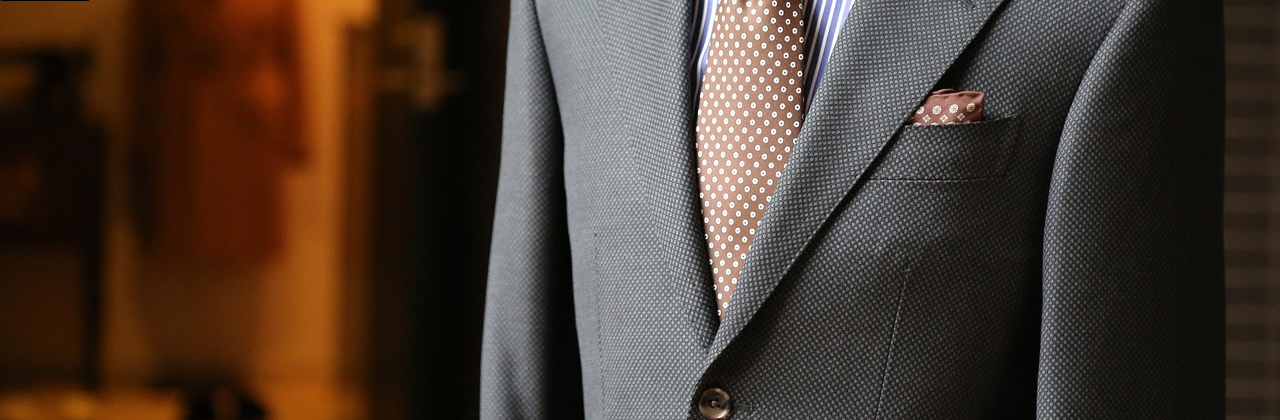
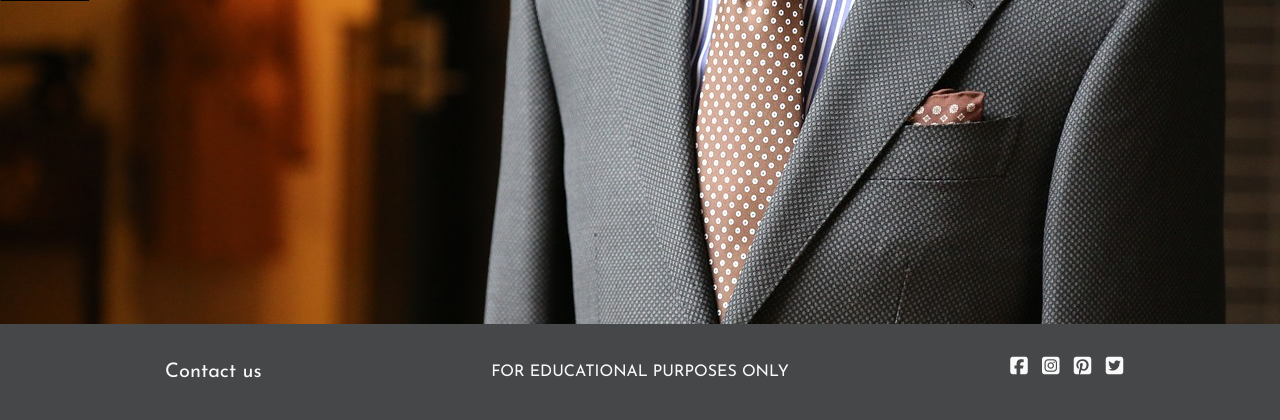
Before and after one commit to tealhorizon87/ms4_right-fit-tailoring, a Django app: page /accounts/signup/ in a window 1280 px wide. Shown: the part 380-800 px from the top of the page. Run offline with Django 3.2, Linux system fonts and the light colour scheme; parts of the project's set-up code (start-up, migrations or seed data) failed here and were passed over; some libraries are stand-ins or nearby versions; some web fonts are replaced.

Commit message:
Add footer and home page jumbotron with styling

```diff
--- a/static/css/style.css
+++ b/static/css/style.css
@@ -29,6 +29,10 @@ body {
   font-family: "Italianno", cursive;
 }
 
+.white-font {
+  color: var(--my-white);
+}
+
 /* -------------------------------------Background image */
 body {
   background: url("/media/hero-lg.jpg") no-repeat fixed;
@@ -44,14 +48,6 @@ header {
   color: var(--my-white);
 }
 
-header a {
-  color: var(--my-white);
-}
-
-header i {
-  color: var(--my-white);
-}
-
 .offer-banner {
   background-color: var(--my-blue);
 }
@@ -64,3 +60,51 @@ header i {
 .search-bar button {
   border-color: var(--my-grey);
 }
+
+/* ----------------------------------------Footer styles */
+footer {
+  background-color: var(--my-dark-grey);
+  color: var(--my-white);
+  min-height: 6rem;
+}
+
+footer .row {
+  min-height: 6rem;
+}
+
+/* --------------------------------------------Home page */
+.header-spacer {
+  padding-top: 300px;
+}
+
+.jumbotron {
+  position: fixed;
+}
+
+.jumbotron h2 {
+  font-size: 3rem;
+}
+
+.jumbotron p {
+  font-size: 3rem;
+}
+
+.button-box {
+  border: 1px solid var(--my-blue);
+  border-radius: 2rem;
+  background-color: var(--my-blue);
+  padding: 0.5rem 2rem;
+}
+
+/* ----------------------------------------Media Queries */
+
+/* adjust the position of background image on medium and
+smaller screens */
+@media (max-width: 767px) {
+  body {
+    background: url("/media/hero-lg.jpg") no-repeat fixed;
+    background-size: cover;
+    background-position: -450px 120px;
+    height: calc(100vh - 152px);
+  }
+}
--- a/templates/base.html
+++ b/templates/base.html
@@ -17,6 +17,9 @@
       <link rel="stylesheet" href="{% static 'css/style.css' %}">
     {% endblock %}
 
+    {% block extra_css %}
+    {% endblock %}
+
     {% block corejs %}
       <script src="https://kit.fontawesome.com/b0451faeb3.js" crossorigin="anonymous"></script>
       <script src="https://cdn.jsdelivr.net/npm/jquery@3.5.1/dist/jquery.slim.min.js" integrity="sha384-DfXdz2htPH0lsSSs5nCTpuj/zy4C+OGpamoFVy38MVBnE+IbbVYUew+OrCXaRkfj" crossorigin="anonymous"></script>
@@ -29,7 +32,7 @@
     <header class="container-fliud fixed-top">
       <div class="row">
         <div class="col col-9 col-sm-8 col-md-4 text-lg-left my-auto p-0">
-          <a href="{% url 'home' %}" class="nav-link pr-0">
+          <a href="{% url 'home' %}" class="nav-link pr-0 white-font">
             <h1 class="logo">Right Fit Tailoring</h1>
           </a>
         </div>
@@ -39,7 +42,7 @@
               <input class="form-control" type="search" placeholder="Search" aria-label="Search">
               <div class="input-group-append">
                 <button class="btn" type="submit">
-                  <i class="fas fa-search"></i>
+                  <i class="fas fa-search white-font"></i>
                 </button>
               </div>
             </div>
@@ -48,7 +51,7 @@
         <div class="col col-3 col-sm-4 my-auto">
           <ul class="list-inline text-left text-sm-center my-0">
             <li class="list-inline-item d-none d-sm-inline-block mr-sm-3">
-              <a href="#" class="nav-link p-0">
+              <a href="#" class="nav-link p-0 white-font">
                 <div class="text-center">
                   <div><i class="fas fa-user"></i></div>
                   <p class="my-0">Log in/Register</p>
@@ -56,7 +59,7 @@
               </a>
             </li>
             <li class="list-inline-item ml-sm-3">
-              <a href="#" class="nav-link p-0">
+              <a href="#" class="nav-link p-0 white-font">
                 <div class="text-center">
                   <div><i class="fas fa-shopping-cart"></i></div>
                   <p class="my-0">£0.00</p>
@@ -69,7 +72,7 @@
       <div class="row">
         <nav class="navbar navbar-expand-md w-100 mx-auto p-0">
           <button class="navbar-toggler mx-auto" type="button" data-toggle="collapse" data-target="#menu-bar" aria-controls="menu-bar" aria-expanded="false" aria-label="Toggle navigation">
-            <p>Menu</p>
+            <p class="white-font">Menu</p>
           </button>
           {% include 'includes/menu-bar.html' %}
         </nav>
@@ -83,5 +86,32 @@
 
     {% block content %}
     {% endblock %}
+
+    <footer class="container-fluid fixed-bottom">
+      <div class="row text-center">
+        <div class="col-12 col-sm-4 my-3 my-sm-auto">
+          <a href="#" class="h5 white-font">Contact us</a>
+        </div>
+        <div class="col-12 col-sm-4 my-3 my-sm-auto">
+          <p class="mb-0">FOR EDUCATIONAL PURPOSES ONLY</p>
+        </div>
+        <div class="col-12 col-sm-4 my-3 my-sm-auto">
+          <ul class="list-inline h5">
+            <li class="list-inline-item">
+              <i class="fab fa-facebook-square"></i>
+            </li>
+            <li class="list-inline-item">
+              <i class="fab fa-instagram-square"></i>
+            </li>
+            <li class="list-inline-item">
+              <i class="fab fa-pinterest-square"></i>
+            </li>
+            <li class="list-inline-item">
+              <i class="fab fa-twitter-square"></i>
+            </li>
+          </ul>
+        </div>
+      </div>
+    </footer>
   </body>
 </html>
```
Also changed, not shown: home/templates/home/index.html (+18 -0 lines).
